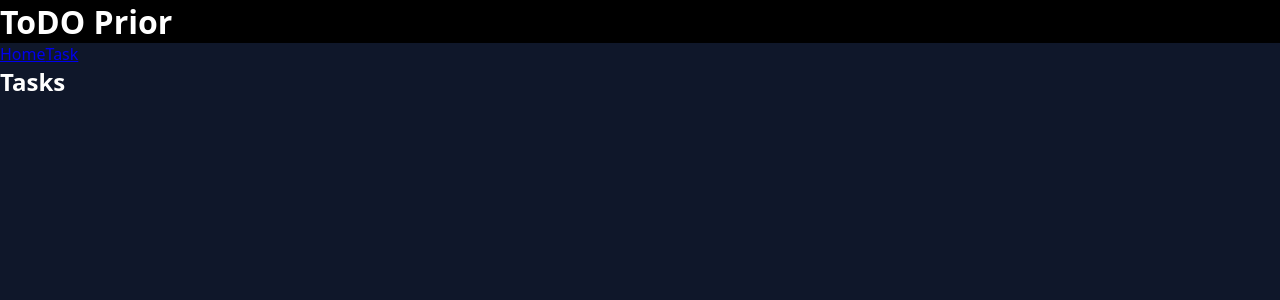
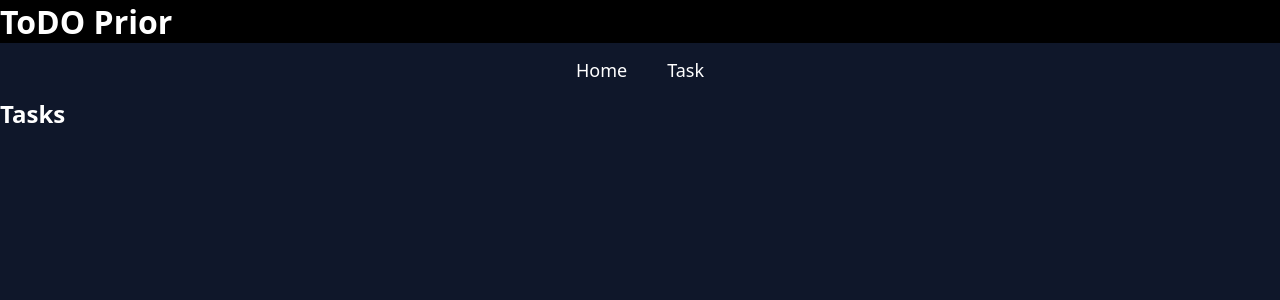
Before and after one commit to caleroedwarn-prog/typescript-react, a React (Create React App) app: page /tasks in a window 1280 px wide. Shown: the top 300 px of the page. Built offline with nearby package versions, Linux system fonts and the light colour scheme.

Commit message:
Updated the

```diff
--- a/src/App.tsx
+++ b/src/App.tsx
@@ -9,7 +9,7 @@ import Layout from './components/Layout';
 function App() {
   return (
     <div className="App">
-      <h1 style={{ background: "black", color: "white" }}>ToDO Prior</h1>
+      <h1 style={{ background: "black", color: "white"}}> ToDO Prior</h1>
       <BrowserRouter>
         <Routes>
           <Route path="/" element={<Layout />}>
--- a/src/components/Navbar.tsx
+++ b/src/components/Navbar.tsx
@@ -3,8 +3,8 @@ import "../static/navbar.css"
 function Navbar(){
 return(
     <nav className="Navbar">
-        <Link to="/homepage">Home</Link>
-        <Link to="/tasks">Task</Link>
+        <Link to="/homepage" className="nav-link">Home</Link>
+        <Link to="/tasks" className="nav-link">Task</Link>
     </nav>
 )
 }
--- a/src/static/navbar.css
+++ b/src/static/navbar.css
@@ -4,5 +4,18 @@ body{
 }
 .Navbar{
     display: flex;
-    color: aliceblue;
+    gap: 40px;
+    padding: 15px;
+    background: #0f172a;
+    justify-content: center;
 }
+.nav-link{
+    text-decoration: none;
+    color: white;
+    font-size: 18px;
+    transition: 0.3s;
+}
+.nav-link:hover{
+    color: cyan;
+    text-decoration: underline;
+}
```
Also changed, not shown: src/pages/previoustask.tsx (added, +8 -0 lines).
